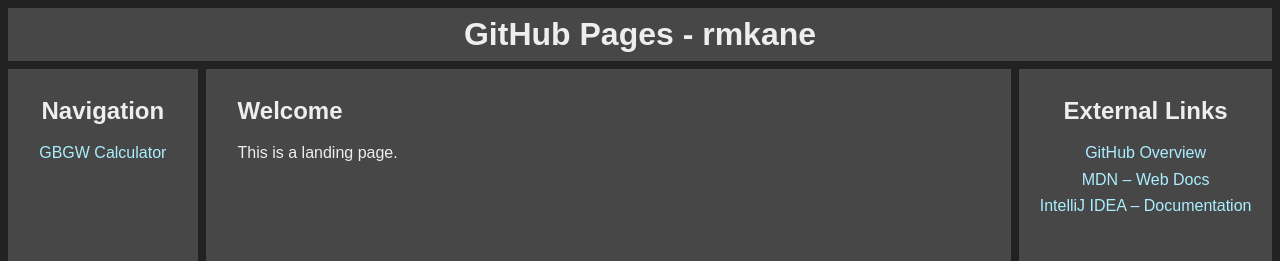
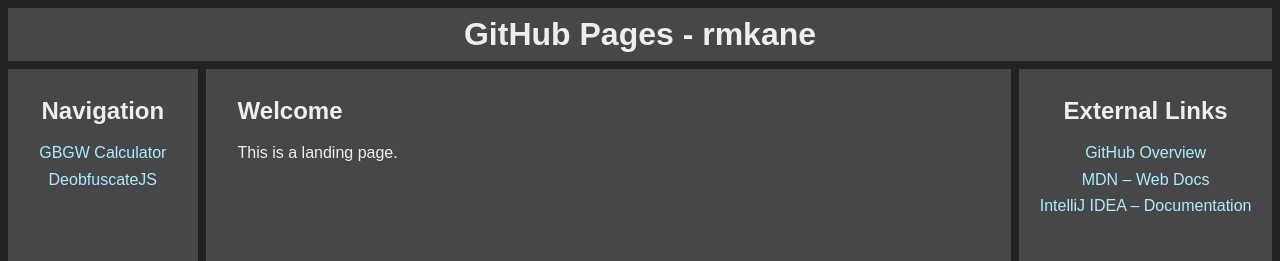
Before and after one commit to rmkane/rmkane.github.io, a plain HTML site: page index.html in a window 1280 px wide. Shown: the top 261 px of the page. Drawn offline with nearby package versions, Linux system fonts and the light colour scheme.

Commit message:
Added a new submodule for DeobfuscateJS

```diff
--- a/index.html
+++ b/index.html
@@ -111,6 +111,7 @@
       <h2>Navigation</h2>
       <ul>
       <li><a href="./pages/gbgwcalculator">GBGW Calculator</a></li>
+      <li><a href="./pages/deobfuscate-js">DeobfuscateJS</a></li>
       </ul>
     </nav>
     <section>
```
Also changed, not shown: 1 other file.
